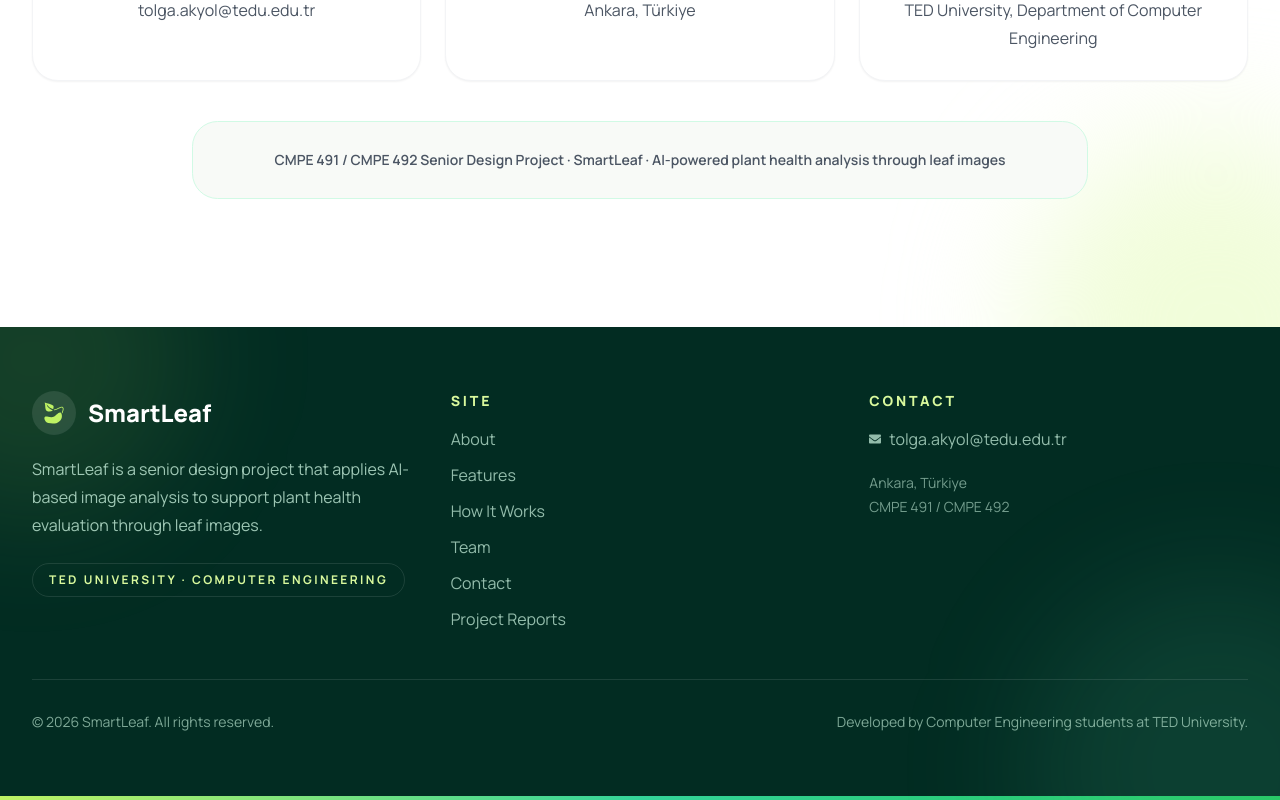
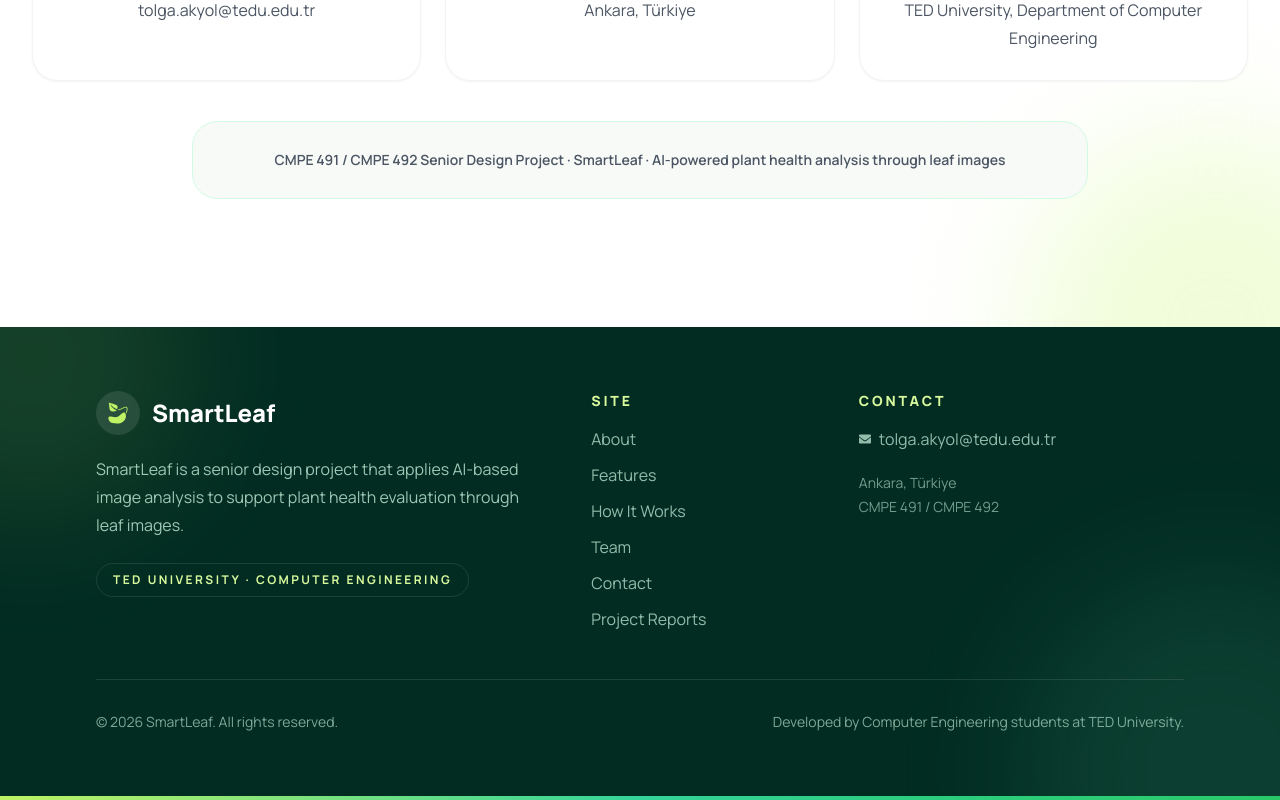
Before and after one commit to morethanyouth1nk/SmartLeeaf-Website, a Next.js app: page / in a window 1280 px wide. Shown: the part 5491-6291 px from the top of the page. Built offline with nearby package versions, Linux system fonts and the light colour scheme; a web font is replaced by a local one.

Commit message:
Adjust footer spacing

```diff
--- a/app/components/Footer.tsx
+++ b/app/components/Footer.tsx
@@ -25,8 +25,8 @@
       <div className="absolute left-[-8rem] top-[-8rem] h-80 w-80 rounded-full bg-lime-300/10 blur-3xl" />
       <div className="absolute bottom-[-10rem] right-[-8rem] h-96 w-96 rounded-full bg-emerald-300/10 blur-3xl" />
 
-      <div className="relative mx-auto max-w-7xl px-4 py-12 sm:px-6 md:py-16 lg:px-8">
-        <div className="grid grid-cols-1 gap-10 md:grid-cols-3">
+      <div className="relative mx-auto max-w-6xl px-4 py-12 sm:px-6 md:py-16 lg:px-8">
+        <div className="grid grid-cols-1 gap-10 md:grid-cols-[1.4fr_0.7fr_1fr]">
           <div>
             <motion.a
               href="#home"
```
